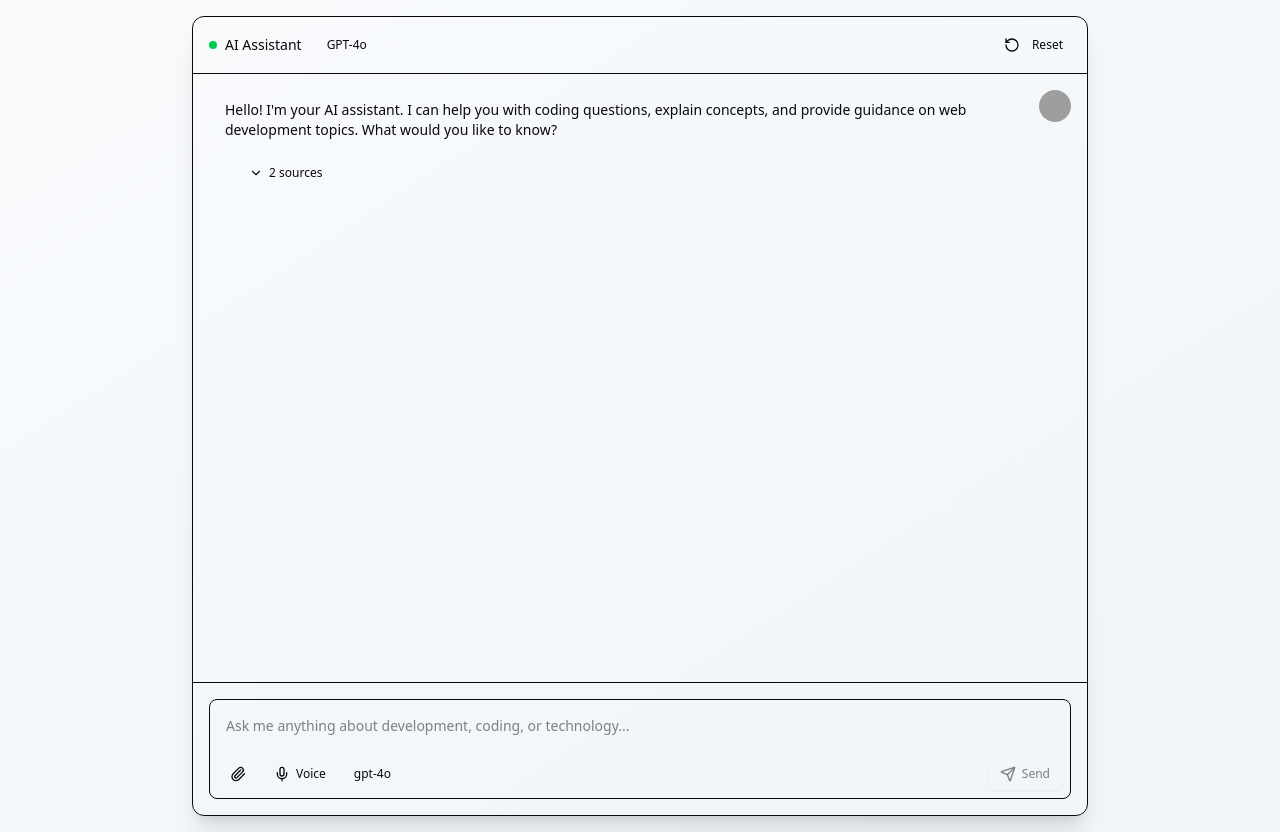
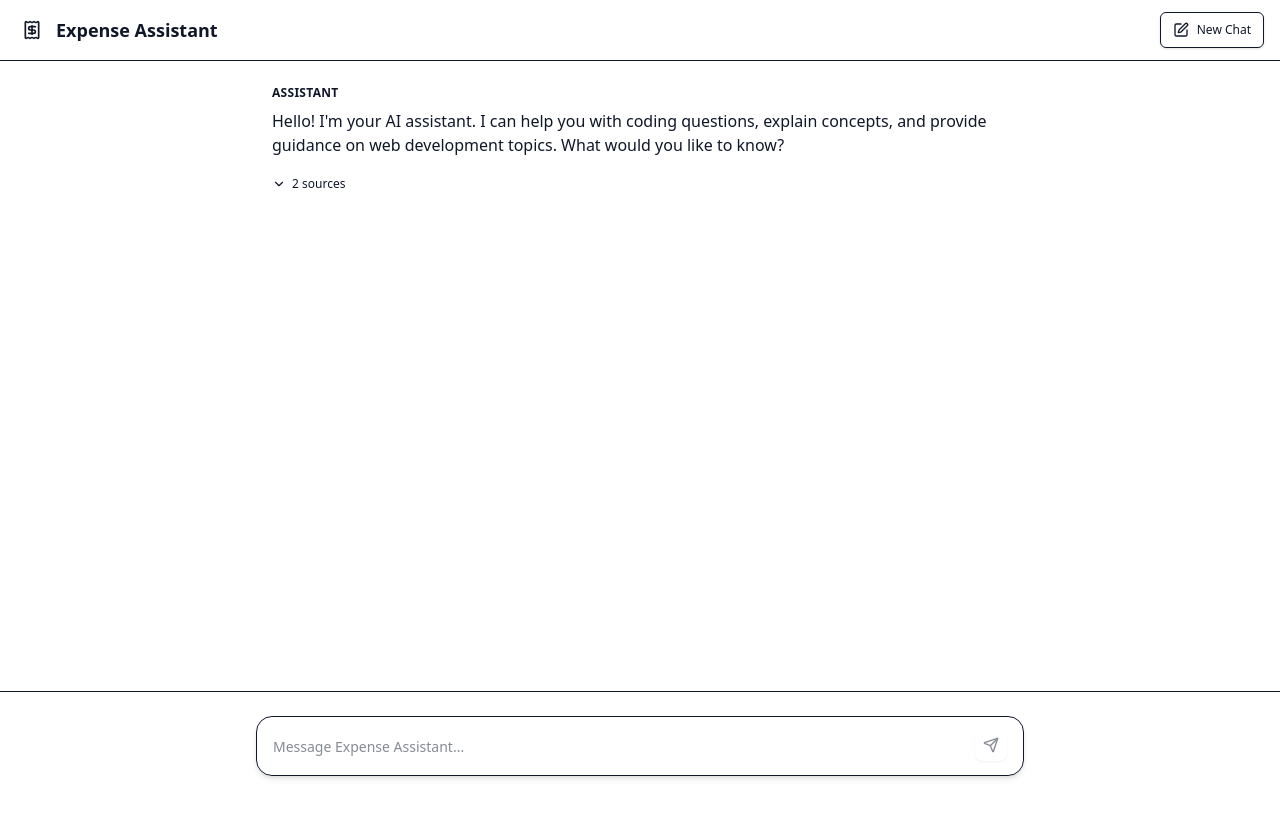
Before and after one commit to Borghese-Gladiator/lm-expense-chatbot-pwa, a Next.js app in the folder app/: page / in a window 1280 px wide. After the commit the page ends 800 px from the top, so only its background shows below. Built offline with nearby package versions, Linux system fonts and the light colour scheme; grey boxes are pictures that could not be loaded.

Commit message:
style: refactor chat UI components and styling
Refactor chat page layout and component styling:
- Update conversation and message components
- Adjust prompt input styling
- Refine globals.css color definitions

```diff
--- a/app/src/app/globals.css
+++ b/app/src/app/globals.css
@@ -3,48 +3,48 @@
 @layer base {
   :root {
     --background: 0 0% 100%;
-    --foreground: 240 10% 3.9%;
+    --foreground: 222 47% 11%;
     --card: 0 0% 100%;
-    --card-foreground: 240 10% 3.9%;
+    --card-foreground: 222 47% 11%;
     --popover: 0 0% 100%;
-    --popover-foreground: 240 10% 3.9%;
-    --primary: 240 5.9% 10%;
-    --primary-foreground: 0 0% 98%;
-    --secondary: 240 4.8% 95.9%;
-    --secondary-foreground: 240 5.9% 10%;
-    --muted: 240 4.8% 95.9%;
-    --muted-foreground: 240 3.8% 46.1%;
-    --accent: 240 4.8% 95.9%;
-    --accent-foreground: 240 5.9% 10%;
-    --destructive: 0 84.2% 60.2%;
-    --destructive-foreground: 0 0% 98%;
-    --border: 240 5.9% 90%;
-    --input: 240 5.9% 90%;
-    --ring: 240 5.9% 10%;
+    --popover-foreground: 222 47% 11%;
+    --primary: 217 91% 60%;
+    --primary-foreground: 0 0% 100%;
+    --secondary: 220 9% 46%;
+    --secondary-foreground: 0 0% 100%;
+    --muted: 210 20% 98%;
+    --muted-foreground: 220 9% 46%;
+    --accent: 220 14% 96%;
+    --accent-foreground: 222 47% 11%;
+    --destructive: 0 84% 60%;
+    --destructive-foreground: 0 0% 100%;
+    --border: 220 13% 91%;
+    --input: 0 0% 100%;
+    --ring: 217 91% 60%;
     --radius: 0.5rem;
   }
 
   @media (prefers-color-scheme: dark) {
     :root {
-      --background: 240 10% 3.9%;
-      --foreground: 0 0% 98%;
-      --card: 240 10% 3.9%;
-      --card-foreground: 0 0% 98%;
-      --popover: 240 10% 3.9%;
-      --popover-foreground: 0 0% 98%;
-      --primary: 0 0% 98%;
-      --primary-foreground: 240 5.9% 10%;
-      --secondary: 240 3.7% 15.9%;
-      --secondary-foreground: 0 0% 98%;
-      --muted: 240 3.7% 15.9%;
-      --muted-foreground: 240 5% 64.9%;
-      --accent: 240 3.7% 15.9%;
-      --accent-foreground: 0 0% 98%;
-      --destructive: 0 62.8% 30.6%;
-      --destructive-foreground: 0 0% 98%;
-      --border: 240 3.7% 15.9%;
-      --input: 240 3.7% 15.9%;
-      --ring: 240 4.9% 83.9%;
+      --background: 222 47% 11%;
+      --foreground: 210 20% 98%;
+      --card: 222 47% 11%;
+      --card-foreground: 210 20% 98%;
+      --popover: 222 47% 11%;
+      --popover-foreground: 210 20% 98%;
+      --primary: 213 94% 68%;
+      --primary-foreground: 222 47% 11%;
+      --secondary: 220 9% 65%;
+      --secondary-foreground: 222 47% 11%;
+      --muted: 217 33% 17%;
+      --muted-foreground: 220 9% 65%;
+      --accent: 217 33% 17%;
+      --accent-foreground: 210 20% 98%;
+      --destructive: 0 84% 60%;
+      --destructive-foreground: 210 20% 98%;
+      --border: 217 19% 27%;
+      --input: 217 33% 17%;
+      --ring: 213 94% 68%;
     }
   }
 }
--- a/app/src/app/page.js
+++ b/app/src/app/page.js
@@ -1,24 +1,10 @@
 'use client';
 
-import {
-  Conversation,
-  ConversationContent,
-  ConversationScrollButton,
-} from '@/components/ui/shadcn-io/ai/conversation';
 import { Loader } from '@/components/ui/shadcn-io/ai/loader';
-import { Message, MessageAvatar, MessageContent } from '@/components/ui/shadcn-io/ai/message';
 import {
   PromptInput,
-  PromptInputButton,
-  PromptInputModelSelect,
-  PromptInputModelSelectContent,
-  PromptInputModelSelectItem,
-  PromptInputModelSelectTrigger,
-  PromptInputModelSelectValue,
   PromptInputSubmit,
   PromptInputTextarea,
-  PromptInputToolbar,
-  PromptInputTools,
 } from '@/components/ui/shadcn-io/ai/prompt-input';
 import {
   Reasoning,
@@ -27,9 +13,9 @@ import {
 } from '@/components/ui/shadcn-io/ai/reasoning';
 import { Source, Sources, SourcesContent, SourcesTrigger } from '@/components/ui/shadcn-io/ai/source';
 import { Button } from '@/components/ui/button';
-import { MicIcon, PaperclipIcon, RotateCcwIcon } from 'lucide-react';
+import { ReceiptIcon, SquarePenIcon } from 'lucide-react';
 import { nanoid } from 'nanoid';
-import { useCallback, useState } from 'react';
+import { useCallback, useState, useRef, useEffect } from 'react';
 
 const models = [
   { id: 'gpt-4o', name: 'GPT-4o' },
@@ -83,6 +69,15 @@ export default function Home() {
   const [selectedModel, setSelectedModel] = useState(models[0].id);
   const [isTyping, setIsTyping] = useState(false);
   const [streamingMessageId, setStreamingMessageId] = useState(null);
+  const messagesEndRef = useRef(null);
+
+  const scrollToBottom = () => {
+    messagesEndRef.current?.scrollIntoView({ behavior: "smooth" });
+  };
+
+  useEffect(() => {
+    scrollToBottom();
+  }, [messages]);
 
   const simulateTyping = useCallback((messageId, content, reasoning, sources) => {
     let currentIndex = 0;
@@ -168,56 +163,55 @@ export default function Home() {
   }, []);
 
   return (
-    <div className="flex min-h-screen items-center justify-center bg-gradient-to-br from-slate-50 to-slate-100 p-4 dark:from-slate-950 dark:to-slate-900">
-      <div className="flex h-[800px] w-full max-w-4xl flex-col overflow-hidden rounded-xl border bg-background shadow-xl">
-        {/* Header */}
-        <div className="flex items-center justify-between border-b bg-muted/50 px-4 py-3">
-          <div className="flex items-center gap-3">
+    <div className="flex min-h-screen flex-col bg-background">
+      {/* Sticky Navbar */}
+      <div className="sticky top-0 z-50 flex items-center justify-between border-b border-border bg-background px-4 py-3">
         <div className="flex items-center gap-2">
-              <div className="size-2 rounded-full bg-green-500" />
-              <span className="font-medium text-sm">AI Assistant</span>
+          <div className="flex h-8 w-8 items-center justify-center rounded-lg bg-primary text-primary-foreground">
+            <ReceiptIcon className="h-5 w-5" />
           </div>
-            <div className="h-4 w-px bg-border" />
-            <span className="text-muted-foreground text-xs">
-              {models.find(m => m.id === selectedModel)?.name}
-            </span>
+          <span className="font-semibold text-lg">Expense Assistant</span>
         </div>
         <Button
-            variant="ghost"
+          variant="outline"
           size="sm"
           onClick={handleReset}
-            className="h-8 px-2"
+          className="h-9 gap-2 px-3"
         >
-            <RotateCcwIcon className="size-4" />
-            <span className="ml-1">Reset</span>
+          <SquarePenIcon className="h-4 w-4" />
+          <span>New Chat</span>
         </Button>
       </div>
 
+      {/* Main Content */}
+      <div className="flex flex-1 flex-col">
+
         {/* Conversation Area */}
-        <Conversation className="flex-1">
-          <ConversationContent className="space-y-4">
-            {messages.map((message) => (
-              <div key={message.id} className="space-y-3">
-                <Message from={message.role}>
-                  <MessageContent>
+        <div className="flex-1 overflow-y-auto">
+          {messages.map((message, index) => (
+            <div
+              key={message.id}
+              className={message.role === 'assistant' ? 'bg-muted/50' : 'bg-background'}
+            >
+              <div className="mx-auto max-w-3xl px-4 py-6">
+                <div className="flex flex-col gap-2">
+                  <div className="text-xs font-semibold uppercase tracking-wide text-muted-foreground">
+                    {message.role === 'user' ? 'You' : 'Assistant'}
+                  </div>
+                  <div className="prose prose-sm max-w-none dark:prose-invert">
                     {message.isStreaming && message.content === '' ? (
                       <div className="flex items-center gap-2">
                         <Loader size={14} />
                         <span className="text-muted-foreground text-sm">Thinking...</span>
                       </div>
                     ) : (
-                      message.content
+                      <div>{message.content}</div>
                     )}
-                  </MessageContent>
-                  <MessageAvatar
-                    src={message.role === 'user' ? 'https://github.com/dovazencot.png' : 'https://github.com/vercel.png'}
-                    name={message.role === 'user' ? 'User' : 'AI'}
-                  />
-                </Message>
+                  </div>
 
                   {/* Reasoning */}
                   {message.reasoning && (
-                  <div className="ml-10">
+                    <div className="mt-2">
                       <Reasoning isStreaming={message.isStreaming} defaultOpen={false}>
                         <ReasoningTrigger />
                         <ReasoningContent>{message.reasoning}</ReasoningContent>
@@ -227,7 +221,7 @@ export default function Home() {
 
                   {/* Sources */}
                   {message.sources && message.sources.length > 0 && (
-                  <div className="ml-10">
+                    <div className="mt-2">
                       <Sources>
                         <SourcesTrigger count={message.sources.length} />
                         <SourcesContent>
@@ -239,26 +233,37 @@ export default function Home() {
                     </div>
                   )}
                 </div>
+              </div>
+            </div>
           ))}
-          </ConversationContent>
-          <ConversationScrollButton />
-        </Conversation>
+          <div ref={messagesEndRef} />
+        </div>
 
         {/* Input Area */}
-        <div className="border-t p-4">
-          <PromptInput onSubmit={handleSubmit}>
+        <div className="border-t border-border bg-background px-4 py-6">
+          <div className="mx-auto max-w-3xl">
+            <PromptInput onSubmit={handleSubmit} className="shadow-md">
+              <div className="flex items-end gap-3">
                 <PromptInputTextarea
                   value={inputValue}
                   onChange={(e) => setInputValue(e.target.value)}
-              placeholder="Ask me anything about development, coding, or technology..."
+                  placeholder="Message Expense Assistant..."
                   disabled={isTyping}
+                  className="flex-1"
                 />
+                <PromptInputSubmit
+                  disabled={!inputValue.trim() || isTyping}
+                  status={isTyping ? 'streaming' : 'ready'}
+                  className="mb-0.5"
+                />
+              </div>
+              {/* Commented out: Attachment, Voice, and Model Selection
               <PromptInputToolbar>
                 <PromptInputTools>
-                <PromptInputButton disabled={isTyping}>
+                  <PromptInputButton disabled={isTyping} className="hover:bg-accent">
                     <PaperclipIcon size={16} />
                   </PromptInputButton>
-                <PromptInputButton disabled={isTyping}>
+                  <PromptInputButton disabled={isTyping} className="hover:bg-accent">
                     <MicIcon size={16} />
                     <span>Voice</span>
                   </PromptInputButton>
@@ -282,9 +287,12 @@ export default function Home() {
                 <PromptInputSubmit
                   disabled={!inputValue.trim() || isTyping}
                   status={isTyping ? 'streaming' : 'ready'}
+                  className="shadow-sm"
                 />
               </PromptInputToolbar>
+              */}
             </PromptInput>
+          </div>
         </div>
       </div>
     </div>
--- a/app/src/components/ui/shadcn-io/ai/conversation.jsx
+++ b/app/src/components/ui/shadcn-io/ai/conversation.jsx
@@ -46,7 +46,7 @@ const ConversationContent = React.forwardRef(({ className, ...props }, ref) => {
     <div
       ref={scrollRef}
       onScroll={handleScroll}
-      className={cn("h-full overflow-y-auto px-4 py-4", className)}
+      className={cn("h-full overflow-y-auto px-6 py-6", className)}
       {...props}
     />
   );
@@ -59,16 +59,16 @@ const ConversationScrollButton = React.forwardRef(({ className, ...props }, ref)
   if (!scrollButtonVisible) return null;
 
   return (
-    <div className="absolute bottom-4 right-4">
+    <div className="absolute bottom-6 right-6">
       <Button
         ref={ref}
         variant="outline"
         size="icon"
-        className={cn("size-8 rounded-full shadow-lg", className)}
+        className={cn("h-10 w-10 rounded-full shadow-md transition-all hover:scale-105", className)}
         onClick={scrollToBottom}
         {...props}
       >
-        <ArrowDownIcon className="size-4" />
+        <ArrowDownIcon className="h-5 w-5" />
       </Button>
     </div>
   );
--- a/app/src/components/ui/shadcn-io/ai/message.jsx
+++ b/app/src/components/ui/shadcn-io/ai/message.jsx
@@ -27,15 +27,15 @@ const MessageAvatar = React.forwardRef(({ className, src, name, ...props }, ref)
     <div
       ref={ref}
       className={cn(
-        "flex size-8 shrink-0 select-none items-center justify-center rounded-full bg-muted",
+        "flex size-9 shrink-0 select-none items-center justify-center rounded-full border border-border bg-muted",
         className
       )}
       {...props}
     >
       {src ? (
-        <img src={src} alt={name} className="size-8 rounded-full" />
+        <img src={src} alt={name} className="size-9 rounded-full" />
       ) : (
-        <span className="text-xs font-medium">{name?.[0]?.toUpperCase()}</span>
+        <span className="text-sm font-semibold">{name?.[0]?.toUpperCase()}</span>
       )}
     </div>
   );
@@ -58,10 +58,10 @@ const MessageContent = React.forwardRef(({ className, ...props }, ref) => {
     >
       <div
         className={cn(
-          "rounded-lg px-4 py-2.5 text-sm",
+          "max-w-[85%] rounded-2xl px-4 py-3 text-sm leading-relaxed",
           from === "user"
-            ? "bg-primary text-primary-foreground"
-            : "bg-muted"
+            ? "bg-primary text-primary-foreground shadow-sm"
+            : "border border-border bg-muted"
         )}
         {...props}
       />
--- a/app/src/components/ui/shadcn-io/ai/prompt-input.jsx
+++ b/app/src/components/ui/shadcn-io/ai/prompt-input.jsx
@@ -23,7 +23,7 @@ const PromptInput = React.forwardRef(({ className, onSubmit, ...props }, ref) =>
     <form
       ref={ref}
       onSubmit={handleSubmit}
-      className={cn("relative space-y-2 rounded-lg border bg-background p-2", className)}
+      className={cn("relative rounded-2xl border border-border bg-background px-4 py-3 transition-colors focus-within:border-border focus-within:shadow-lg", className)}
       {...props}
     />
   );
@@ -64,7 +64,7 @@ const PromptInputTextarea = React.forwardRef(
         ref={textareaRef}
         rows={1}
         className={cn(
-          "w-full resize-none bg-transparent px-2 py-2 text-sm placeholder:text-muted-foreground focus-visible:outline-none disabled:cursor-not-allowed disabled:opacity-50",
+          "max-h-[200px] w-full resize-none bg-transparent px-0 py-1.5 text-sm placeholder:text-muted-foreground focus-visible:outline-none disabled:cursor-not-allowed disabled:opacity-50",
           className
         )}
         onInput={adjustHeight}
@@ -105,7 +105,7 @@ const PromptInputButton = React.forwardRef(({ className, ...props }, ref) => {
       type="button"
       variant="ghost"
       size="sm"
-      className={cn("h-8 gap-1.5 text-xs", className)}
+      className={cn("h-9 gap-2 rounded-lg px-3 text-xs font-medium transition-colors", className)}
       {...props}
     />
   );
@@ -120,20 +120,14 @@ const PromptInputSubmit = React.forwardRef(
       <Button
         ref={ref}
         type="submit"
-        size="sm"
-        className={cn("h-8 gap-1.5", className)}
+        size="icon"
+        className={cn("h-8 w-8 shrink-0 rounded-lg", className)}
         {...props}
       >
         {isStreaming ? (
-          <>
-            <SquareIcon className="size-3.5" />
-            Stop
-          </>
+          <SquareIcon className="h-4 w-4" />
         ) : (
-          <>
-            <SendIcon className="size-3.5" />
-            Send
-          </>
+          <SendIcon className="h-4 w-4" />
         )}
       </Button>
     );
@@ -166,7 +160,7 @@ const PromptInputModelSelectTrigger = React.forwardRef(
         ref={ref}
         disabled={disabled}
         className={cn(
-          "inline-flex h-8 items-center justify-center gap-1.5 rounded-md px-3 text-xs font-medium transition-colors hover:bg-accent hover:text-accent-foreground focus-visible:outline-none disabled:pointer-events-none disabled:opacity-50",
+          "inline-flex h-9 items-center justify-center gap-2 rounded-lg border border-input bg-background px-3 text-xs font-medium shadow-sm transition-colors hover:bg-accent hover:text-accent-foreground focus-visible:outline-none disabled:pointer-events-none disabled:opacity-50",
           className
         )}
         {...props}
```
Lines whose indentation alone changed are shown as unchanged.
